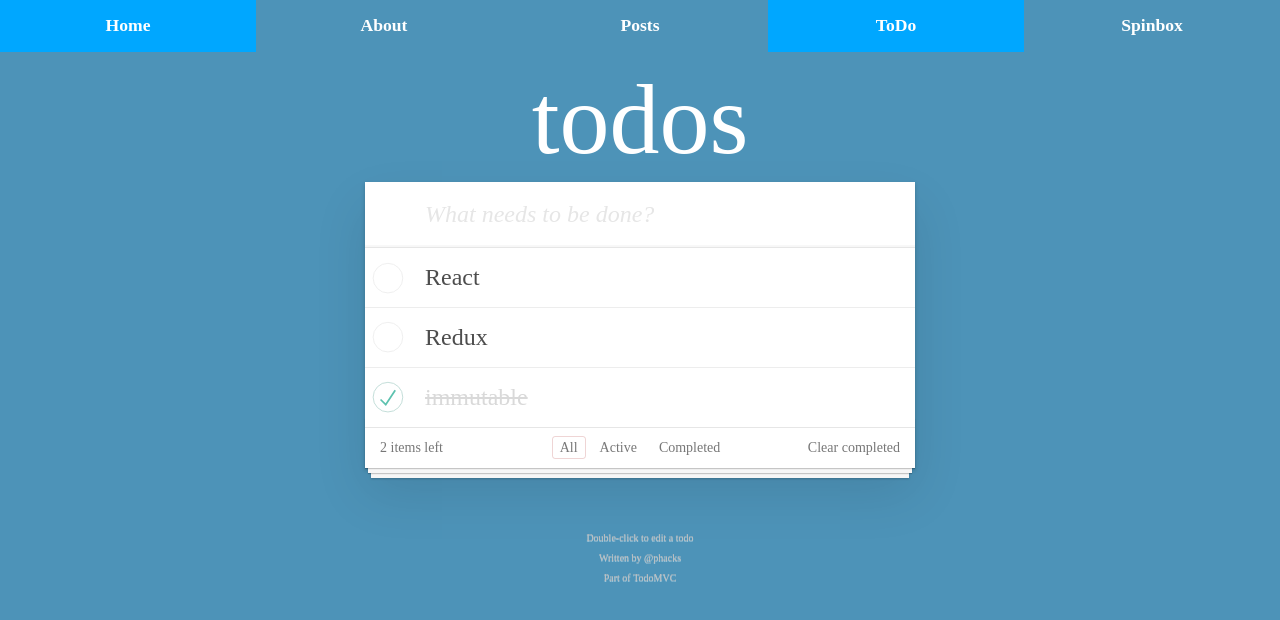
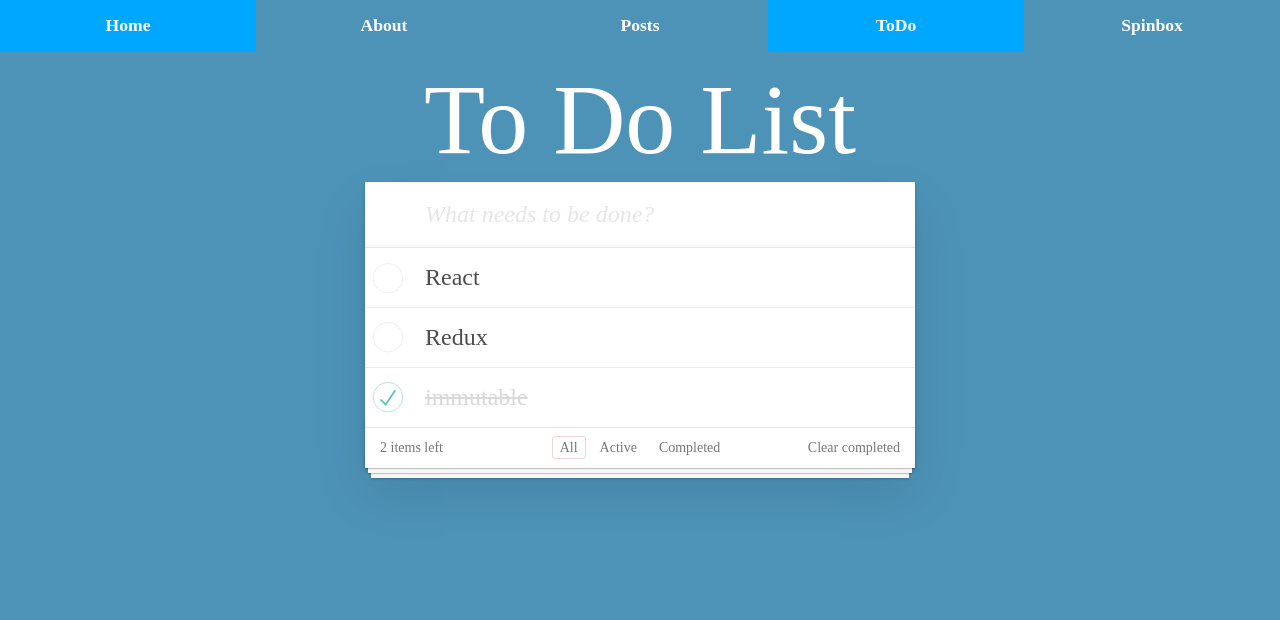
Before and after one commit to Eclatant/Blog, a React (Create React App) app in the folder Client/: page /todo in a window 1280 px wide. Shown: the top 620 px of the page. Built offline with nearby package versions, Linux system fonts and the light colour scheme.

Commit message:
ToDo 수정

```diff
--- a/Client/src/pages/ToDo/Footer.js
+++ b/Client/src/pages/ToDo/Footer.js
@@ -4,9 +4,9 @@ export default class Footer extends React.Component {
   render() {
     return (
       <footer className="info">
-        <p>Double-click to edit a todo</p>
-        <p>Written by <a href="https://twitter.com/phacks">@phacks</a></p>
-        <p>Part of <a href="http://todomvc.com">TodoMVC</a></p>
+        {/* <p>Double-click to edit a todo</p> */}
+        {/* <p>Written by <a href="https://twitter.com/phacks">@phacks</a></p> */}
+        {/* <p>Part of <a href="http://todomvc.com">TodoMVC</a></p> */}
       </footer>
     );
   }
--- a/Client/src/pages/ToDo/ToDoHeader.js
+++ b/Client/src/pages/ToDo/ToDoHeader.js
@@ -17,7 +17,7 @@ export default class ToDoHeader extends Component {
   render() {
     return (
       <header className="header">
-        <h1>todos</h1>
+        <h1>To Do List</h1>
         <input
           className="new-todo"
           ref="addToDoInput"
```
